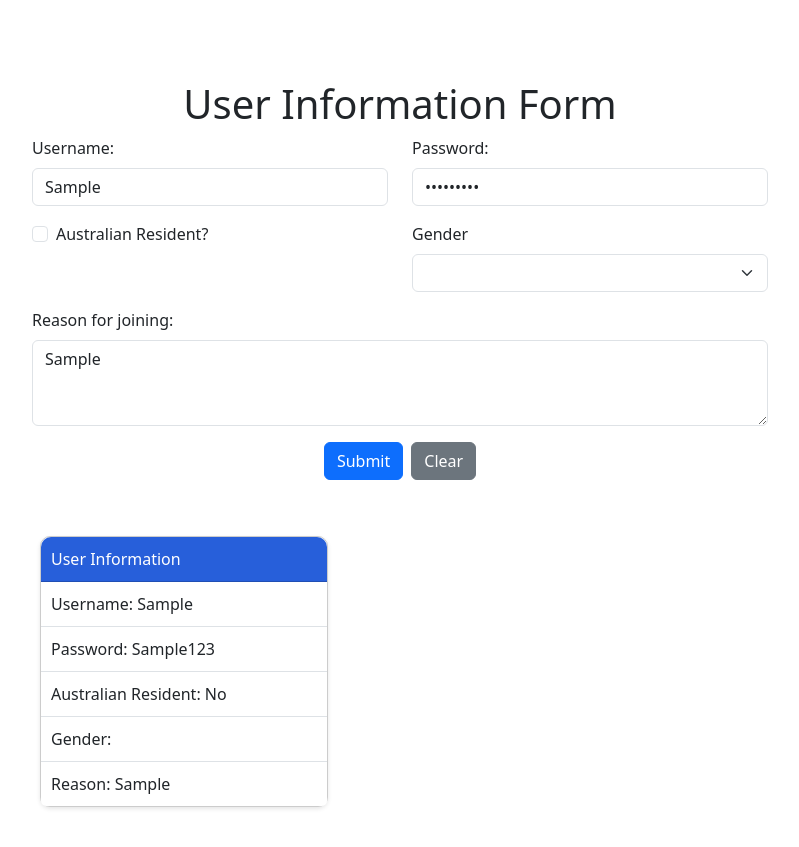
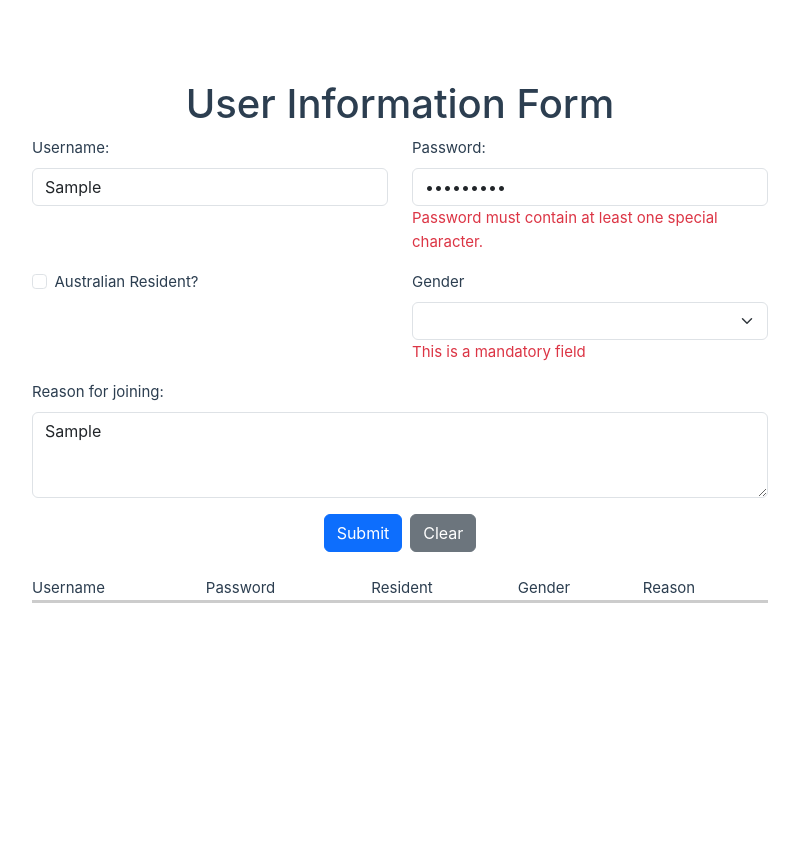
Before and after one commit to Dhivya1910/dhivya-library, a Vue app in the folder dhivya-library/: page / in a window 1280 px wide. Both pictures are taken after typing "Sample", "Sample123", "Sample" into the empty fields and a click on the button "Submit". Shown: the whole page, without its empty margins (240-1039 px from the left). After the commit the page ends 800 px from the top, so only its background shows below. Built offline with nearby package versions, Linux system fonts and the light colour scheme.

Commit message:
activity 1-4 for week 4 efolio

```diff
--- a/dhivya-library/package.json
+++ b/dhivya-library/package.json
@@ -9,7 +9,9 @@
     "preview": "vite preview"
   },
   "dependencies": {
+    "@primevue/themes": "^4.0.4",
     "bootstrap": "^5.3.3",
+    "primevue": "^4.0.4",
     "vue": "^3.4.29"
   },
   "devDependencies": {
--- a/dhivya-library/src/components/Form.vue
+++ b/dhivya-library/src/components/Form.vue
@@ -7,11 +7,19 @@
                     <div class="row mb-3">
                         <div class="col-6">
                             <label for="username" class="form-label">Username:</label>
-                            <input type="text" id="username" name="username" class="form-control" v-model="formData.username">
+                            <input type="text" id="username"
+                             @blur="validateName(true)"
+                             @input="validateName(false)"
+                             name="username" class="form-control" v-model="formData.username">
+                            <div v-if="errors.username" class="text-danger">{{ errors.username }}</div>
                         </div>
                         <div class="col-6">
                             <label for="password" class="form-label">Password:</label>
-                            <input type="password" id="password" class="form-control" v-model="formData.password">
+                            <input type="password" id="password"
+                            @blur="validatePassword(true)"
+                            @input="validatePassword(false)"
+                            class="form-control" v-model="formData.password"/>
+                            <div v-if="errors.password" class="text-danger">{{ errors.password }}</div>
                         </div>
                     </div>
                     <div class="row mb-3">
@@ -23,11 +31,12 @@
                         </div>
                         <div class="col-6">
                             <label for="gender" class="form-label">Gender</label>
-                            <select id="gender" class="form-select" v-model="formData.gender">
+                            <select id="gender" class="form-select" v-model="formData.gender" @blur="validateGender(true)">
                                 <option value="female">Female</option>
                                 <option value="male">Male</option>
                                 <option value="other">Other</option>
                             </select>
+                            <div v-if="errors.gender" class="text-danger">{{ errors.gender }}</div>
                         </div>
                     </div>
                     <div class="row mb-3">
@@ -41,30 +50,23 @@
                         <button type="button" class="btn btn-secondary" @click="clearForm">Clear</button>
                     </div>
                 </form>
-                <div class="row mt-5" v-if="submittedCards.length">
-                    <div class="d-flex flex-wrap justify-content-start">
-                        <div v-for="(card, index) in submittedCards" :key="index" class="card m-2" style="width: 18rem;">
-                            <div class="card-header">
-                                User Information
-                            </div>
-                            <ul class="list-group list-group-flush">
-                                <li class="list-group-item">Username: {{ card.username }}</li>
-                                <li class="list-group-item">Password: {{ card.password }}</li>
-                                <li class="list-group-item">Australian Resident: {{ card.isAustralian ? 'Yes' : 'No' }}</li>
-                                <li class="list-group-item">Gender: {{ card.gender }}</li>
-                                <li class="list-group-item">Reason: {{ card.reason }}</li>
-                            </ul>
-                        </div>
-                    </div>
-                </div>
+                <!-- Add a custom class to create spacing between buttons and table -->
+                <DataTable class="datatable custom-datatable mt-4" :value="submittedCards">
+                    <Column field="username" header="Username"></Column>
+                    <Column field="password" header="Password"></Column>
+                    <Column field="isAustralian" header="Resident"></Column>
+                    <Column field="gender" header="Gender"></Column>
+                    <Column field="reason" header="Reason"></Column>
+                </DataTable>
             </div>
         </div>
     </div>
 </template>
 
 <script setup>
-// Our logic will go here
 import { ref } from 'vue';
+import DataTable from 'primevue/datatable';
+import Column from 'primevue/column';
 
 const formData = ref({
     username: '',
@@ -77,17 +79,72 @@ const formData = ref({
 const submittedCards = ref([]);
 
 const submitForm = () => {
-    submittedCards.value.push({
-        ...formData.value
-    });
+    validateName(true);
+    validatePassword(true);
+    validateGender(true);
+    if (!errors.value.username && !errors.value.password && !errors.value.gender) {
+        submittedCards.value.push({ ...formData.value });
+        clearForm();
+    }
 };
 
 const clearForm = () => {
-    submittedCards.value = [];
+    formData.value = {
+        username: '',
+        password: '',
+        isAustralian: false,
+        reason: '',
+        gender: ''
+    };
+};
+
+const errors = ref({
+    username: null,
+    password: null,
+    gender: null
+});
+
+const validateName = (blur) => {
+    if (formData.value.username.length < 3) {
+        if (blur) errors.value.username = "Name must at least be 3 characters";
+    } else {
+        errors.value.username = null;
+    }
+};
+
+const validatePassword = (blur) => {
+    const password = formData.value.password;
+    const minLength = 8;
+    const hasUppercase = /[A-Z]/.test(password);
+    const hasLowercase = /[a-z]/.test(password);
+    const hasNumber = /\d/.test(password);
+    const hasSpecialChar = /[!@#$%^&*(),.?":{}|<>]/.test(password);
+    if (password.length < minLength) {
+        if (blur) errors.value.password = `Password must be at least ${minLength} characters long.`;
+    } else if (!hasUppercase) {
+        if (blur) errors.value.password = "Password must contain at least one upper case letter.";
+    } else if (!hasLowercase) {
+        if (blur) errors.value.password = 'Password must contain at least one lower case letter.';
+    } else if (!hasNumber) {
+        if (blur) errors.value.password = 'Password must contain at least one number.';
+    } else if (!hasSpecialChar) {
+        if (blur) errors.value.password = 'Password must contain at least one special character.';
+    } else {
+        errors.value.password = null;
+    }
+};
+
+const validateGender = (blur) => {
+    if (!formData.value.gender) {
+        if (blur) errors.value.gender = "This is a mandatory field";
+    } else {
+        errors.value.gender = null;
+    }
 };
 </script>
 
 <style scoped>
+
 .card {
     border: 1px solid #ccc;
     border-radius: 10px;
@@ -102,4 +159,29 @@ const clearForm = () => {
 .list-group-item {
     padding: 10px;
 }
+
+.card {
+    border: 1px solid #ccc;
+    border-radius: 10px;
+    box-shadow: 0 2px 4px rgba(0, 0, 0, 0.1);
+}
+.card-header {
+    background-color: #275FDA;
+    color: white;
+    padding: 10px;
+    border-radius: 10px 10px 0 0;
+}
+.list-group-item {
+    padding: 10px;
+}
+
+:deep(.custom-datatable .p-datatable-thead > tr > th) {
+    font-weight: bold; /* Make header text bold */
+    border-bottom: 2px solid #ccc !important; /* Gray line for header */
+}
+
+:deep(.custom-datatable .p-datatable-tbody > tr > td) {
+    border-bottom: 1px solid #ccc !important; /* Gray line for each row */
+}
+
 </style>
```
Also changed, not shown: dhivya-library/src/main.js (+14 -1 lines), 1 other file (tests, documents, lock files or other folders).
